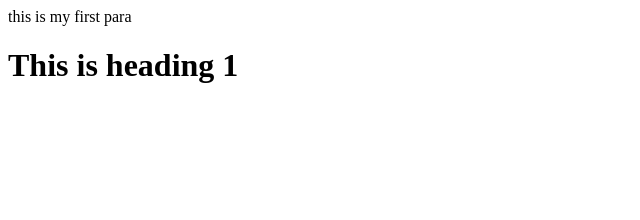
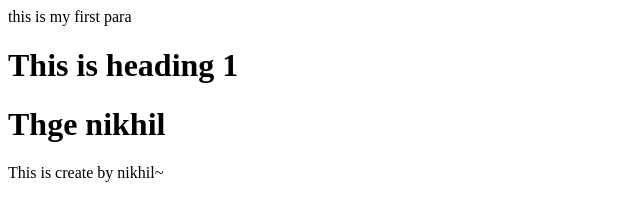
Before and after one commit to YUVRAJSINGH200/Demo, a plain HTML site: page index.html in a window 1280 px wide. Shown: the whole page, without its empty margins (0-640 px from the left). Drawn offline with Linux system fonts and the light colour scheme.

Commit message:
this is created by nihkil

```diff
--- a/index.html
+++ b/index.html
@@ -1,2 +1,5 @@
 <p> this is my first para</p>
 <H1>This is heading 1</H1>
+
+<h1>Thge nikhil</h1>
+<p>This is create by nikhil~</p>
```
